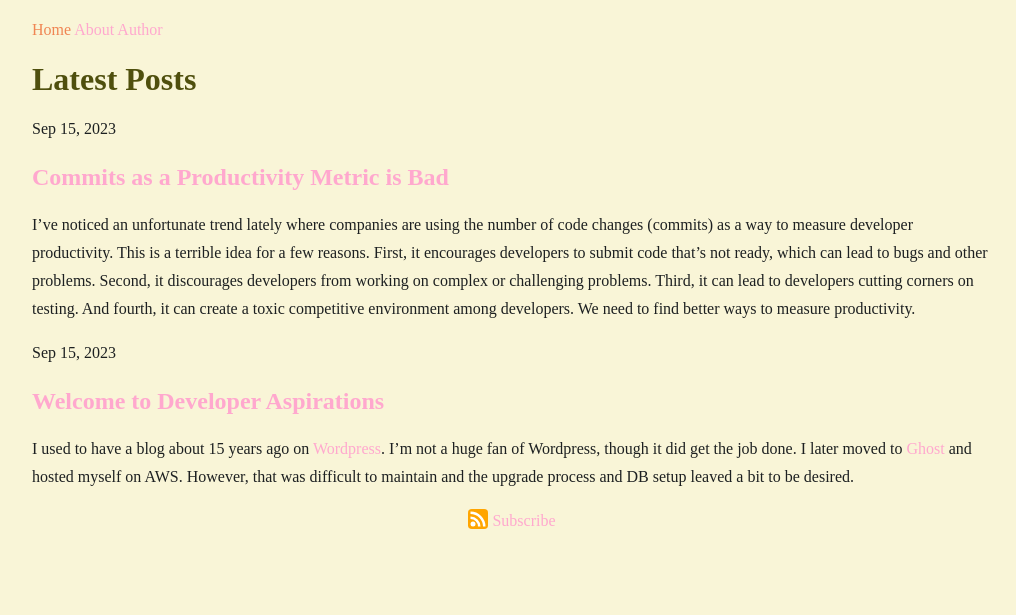
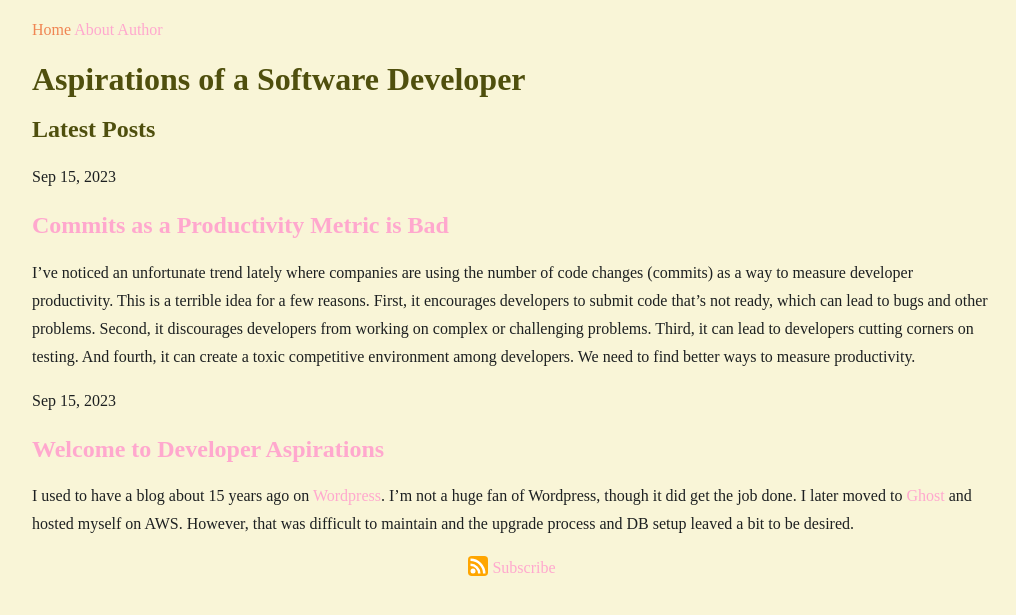
Before and after one commit to Jearil/aspirations, a Jekyll site: the page built from index.md, in a window 1280 px wide. Shown: the top 615 px of the page, without its empty margins (128-1144 px from the left). Built offline with Jekyll 4.4.1, drawn with Linux system fonts in a browser that asks for light colours; some web fonts are replaced.

Commit message:
Blog title and typo
Fixed the blog title
Fixed a typo in a post.

```diff
--- a/index.md
+++ b/index.md
@@ -1,10 +1,11 @@
 ---
 layout: default
-title: Latest Posts
+title: Aspirations of a Software Developer
 ---
 # {{ page.title }}
 
 {% if site.posts.size > 0 %}
+## Latest Posts
 {% for post in site.posts %}
 
 {% assign date_format = site.date_format | default: "%b %-d, %Y" %}
```
Also changed, not shown: _posts/2023-09-15-commits-as-productivity-metric-is-bad.md (+1 -1 lines).
